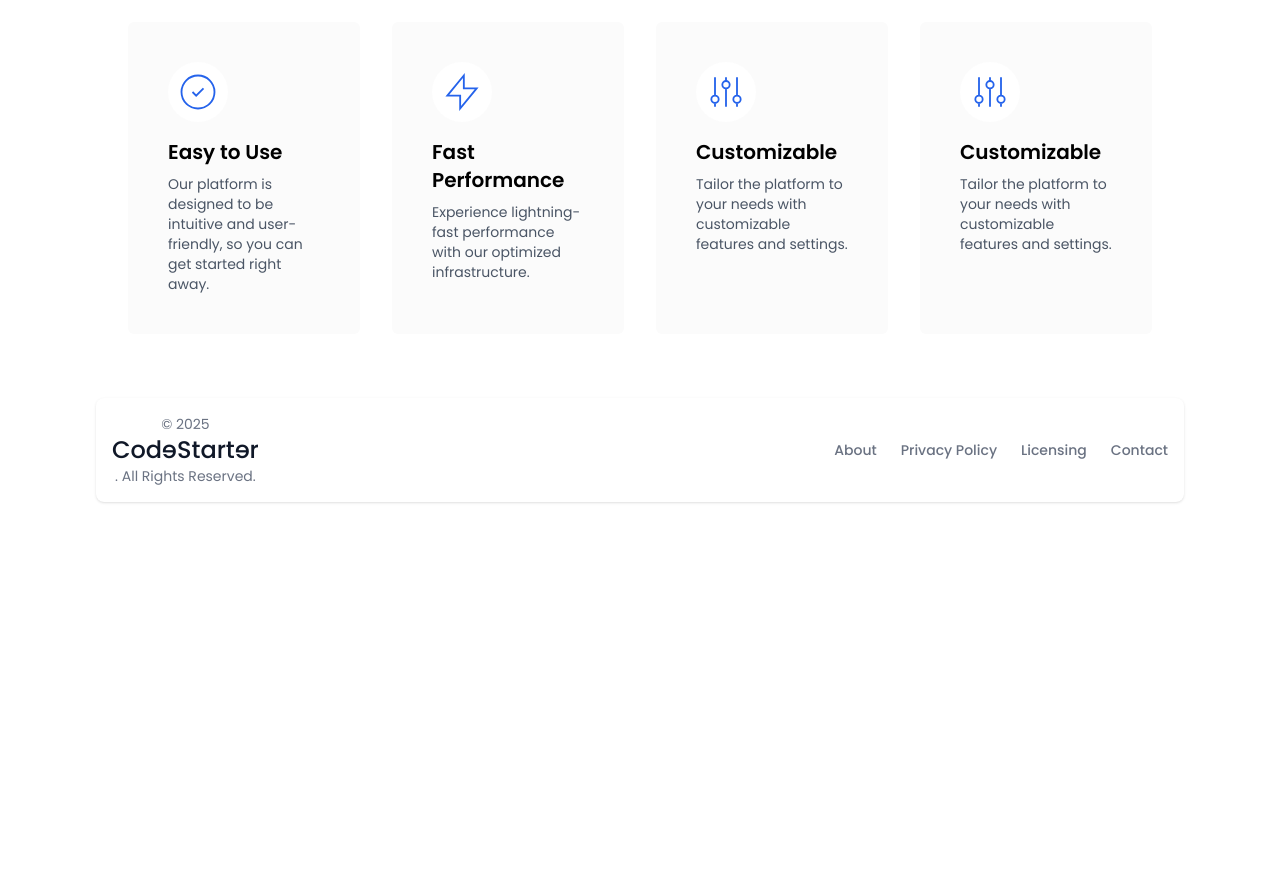
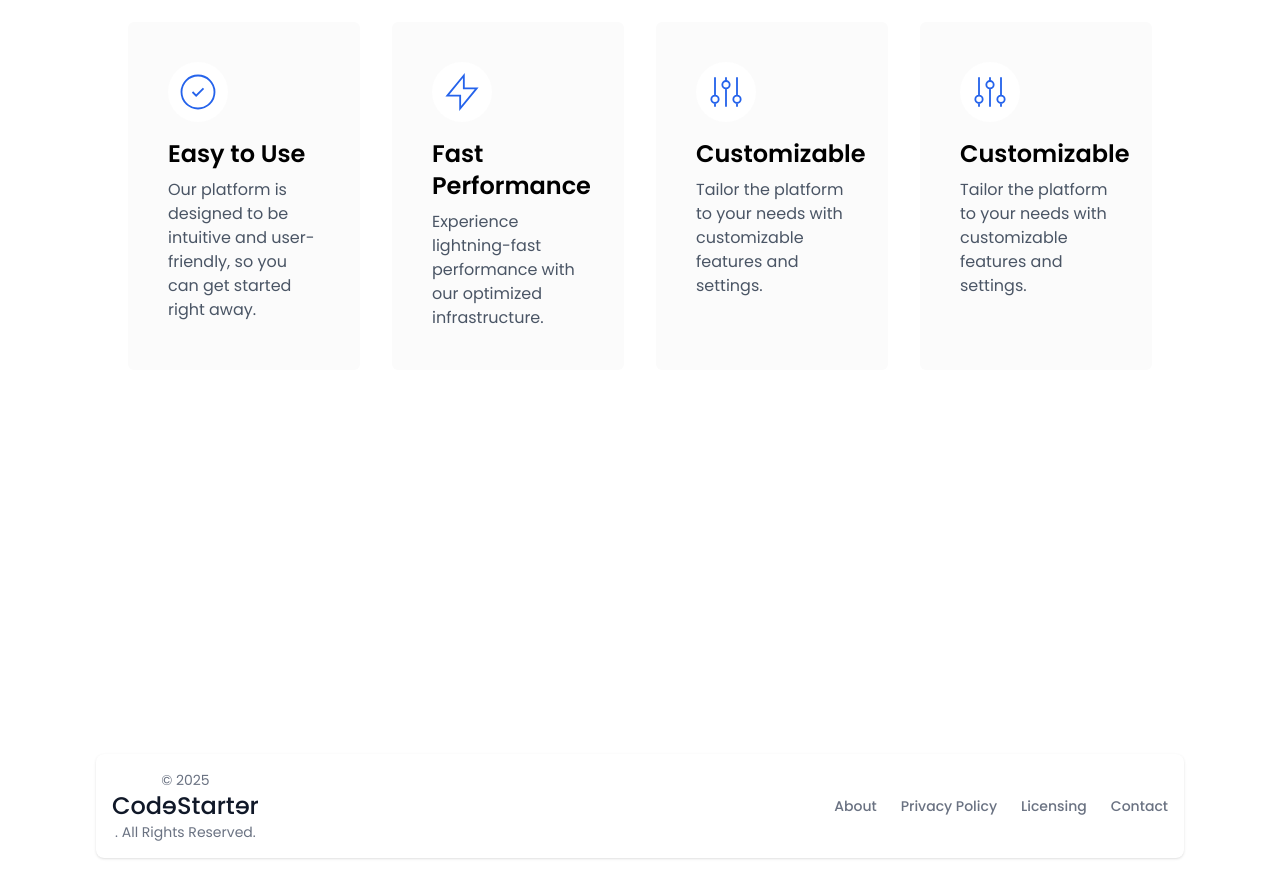
Before and after one commit to KiraaDev/CodeStarter-Landing-Page, a React (Vite) app: page / in a window 1280 px wide. Shown: the part 1420-2294 px from the top of the page. Before the commit the page ends 1938 px from the top, so only its background shows below. Built offline with nearby package versions, Linux system fonts and the light colour scheme; a web font is replaced by a local one.

Commit message:
improve UI

```diff
--- a/src/App.tsx
+++ b/src/App.tsx
@@ -14,6 +14,7 @@ function App() {
         <AboutSection />
         <FeatureSection />
         {/* <Highlights /> */}
+        <div className="h-[40svh]"></div>   {/* Spacing */}
         <Footer />
       </div>
 
--- a/src/components/FeatureCard.tsx
+++ b/src/components/FeatureCard.tsx
@@ -12,8 +12,8 @@ const FeatureCard: React.FC<FeatureCardProps> = ({ logo, featureName, descriptio
             <div className="flex">
                <img src={logo} alt={featureName} className=" h-15 p-2  rounded-full bg-white dark:bg-gray-950" />
             </div>
-            <h3 className="text-xl font-semibold mt-4 dark:text-[#fafafae5]">{featureName}</h3>
-            <p className="text-gray-600 text-sm mt-2 dark:text-[#c9c9c9]">
+            <h3 className="text-2xl font-semibold mt-4 dark:text-[#fafafae5]">{featureName}</h3>
+            <p className="text-gray-600 text-md mt-2 dark:text-[#c9c9c9]">
                {description}
             </p>
         </div>
```
